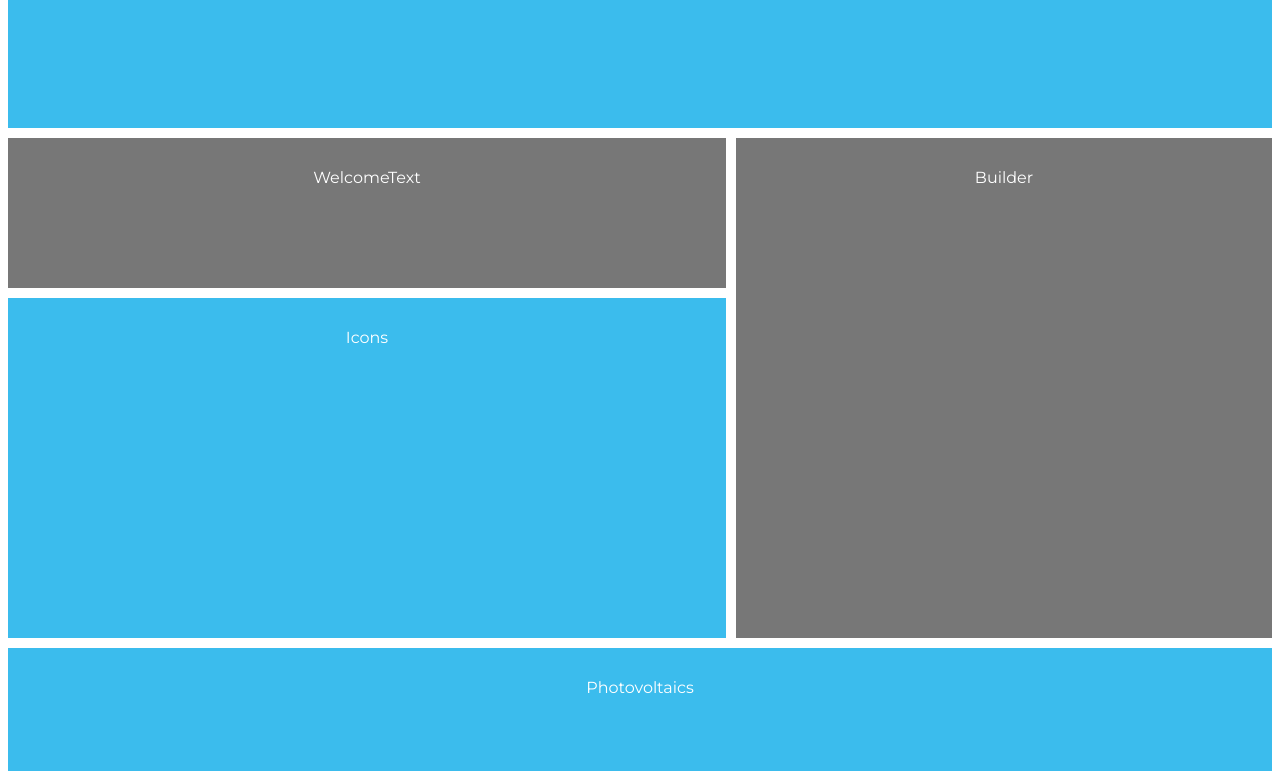
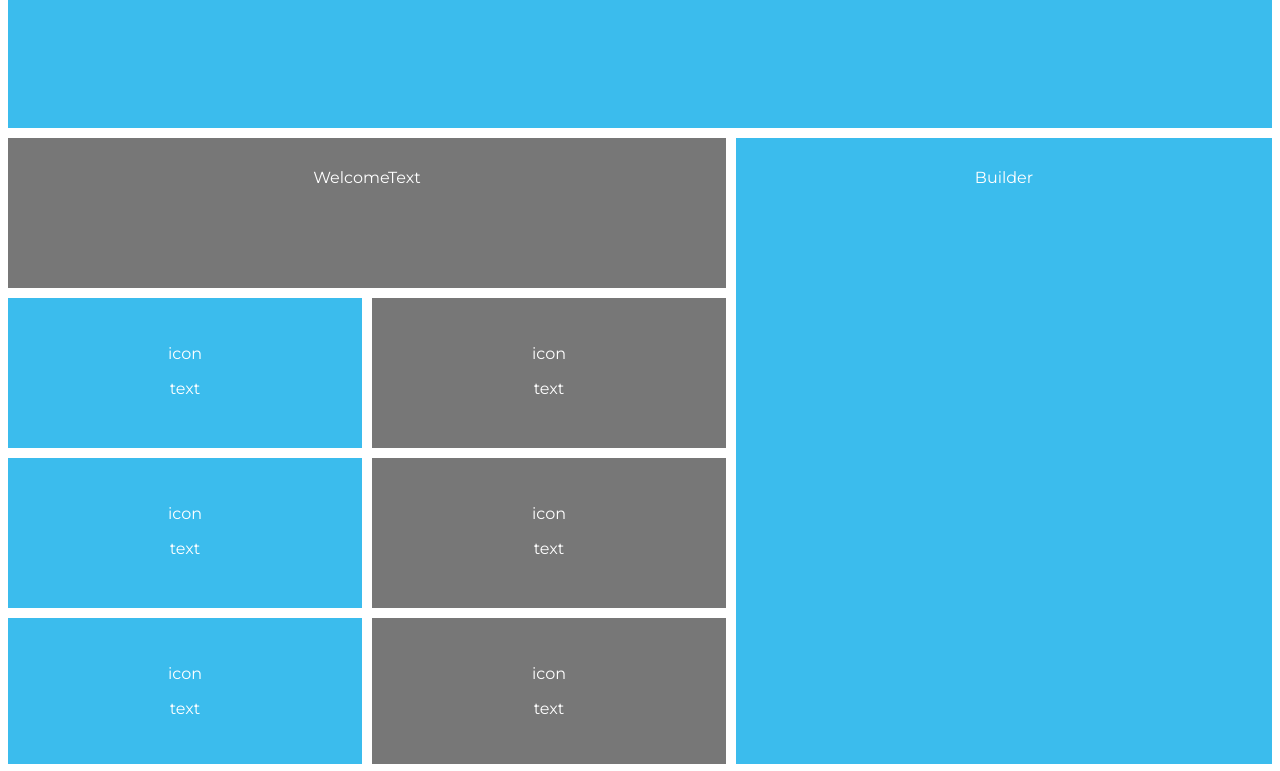
Before and after one commit to 3xoses/DPVermittlung_site, a plain HTML site: page index.html in a window 1280 px wide. Shown: the part 440-1211 px from the top of the page. Drawn offline with Linux system fonts and the light colour scheme.

Commit message:
create text and icons layout in grid

```diff
--- a/index.html
+++ b/index.html
@@ -15,7 +15,30 @@
 
         <div class="container__header">Header</div>
         <div class="container__welcomeText">WelcomeText</div>
-        <div class="container__icons">Icons</div>
+        <div class="container__icons_one">
+            <p>icon</p>
+            <p>text</p>
+        </div>
+        <div class="container__icons_two">
+            <p>icon</p>
+            <p>text</p>
+        </div>
+        <div class="container__icons_three">
+            <p>icon</p>
+            <p>text</p>
+        </div>
+        <div class="container__icons_four">
+            <p>icon</p>
+            <p>text</p>
+        </div>
+        <div class="container__icons_five">
+            <p>icon</p>
+            <p>text</p>
+        </div>
+        <div class="container__icons_six">
+            <p>icon</p>
+            <p>text</p>
+        </div>
         <div class="container__imgBuilder">Builder</div>
         <div class="container__photovoltaics">Photovoltaics</div>
         <div class="container__map">Map</div>
--- a/main.css
+++ b/main.css
@@ -42,11 +42,24 @@ body {
     grid-row-end: 8;
 }
 
+.container__icons_one,
+.container__icons_three,
+.container__icons_five {
+    grid-column-start:1;
+    grid-column-end:3;
+}
+.container__icons_two,
+.container__icons_four,
+.container__icons_six {
+    grid-column-start:3;
+    grid-column-end:5;
+}
+
 .container__imgBuilder {
     grid-column-start: 5;
     grid-column-end: 8;
     grid-row-start: 2;
-    grid-row-end: 8;
+    grid-row-end: 6;
 }
 
 .container__photovoltaics,
```
